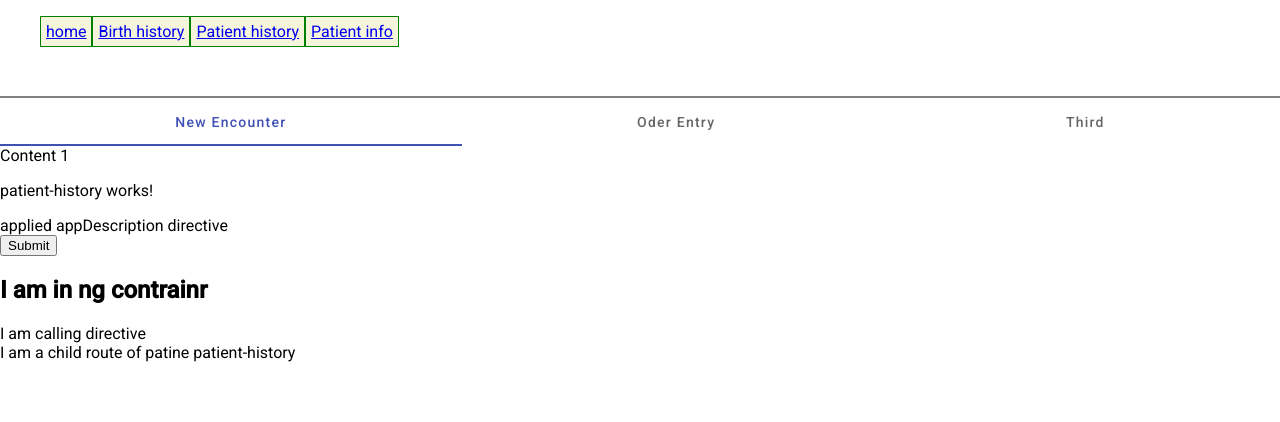
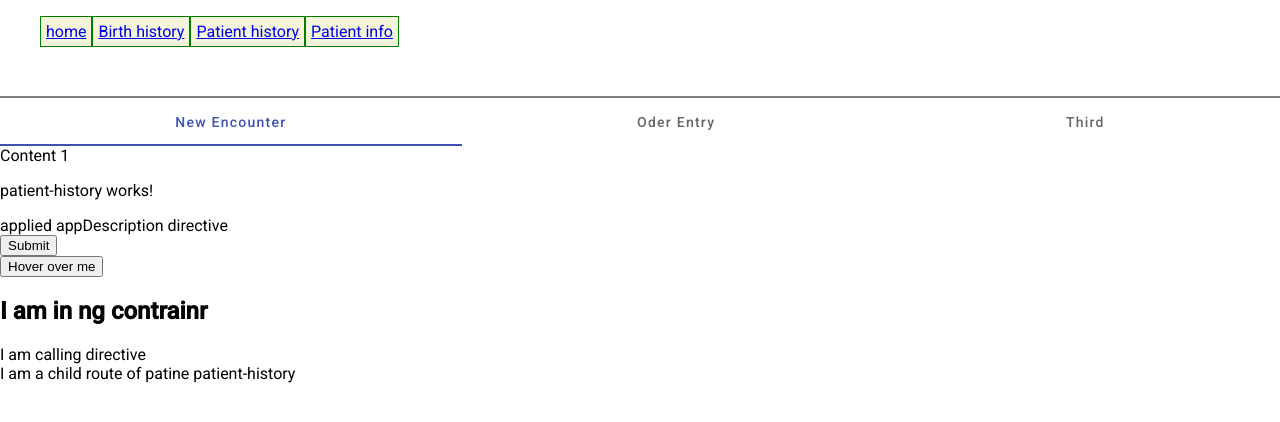
Before and after one commit to sshelake25/2023ng, an Angular app: page /patient-history in a window 1280 px wide. Shown: the top 422 px of the page. Built offline with nearby package versions, Linux system fonts and the light colour scheme.

Commit message:
midified directive for paramtied values

```diff
--- a/src/app/description.directive.ts
+++ b/src/app/description.directive.ts
@@ -11,6 +11,12 @@ import {
 })
 export class DescriptionDirective {
   @Input('appDescription') description: string;
+
+  @Input() descriptionText: string; // The actual description text
+  @Input() descriptionBgColor: string = 'black'; // Background color of the tooltip
+  @Input() descriptionTextColor: string = 'white'; // Text color of the tooltip
+  @Input() descriptionPosition: 'top' | 'bottom' = 'bottom'; // Position of the tooltip
+
   private tooltipElement: HTMLElement;
 
   constructor(private el: ElementRef, private renderer: Renderer2) {}
@@ -30,19 +36,37 @@ export class DescriptionDirective {
     this.removeTooltip();
   }
 
+  // private createTooltip() {
+  //   this.tooltipElement = this.renderer.createElement('span');
+
+  //   // Apply styles and position for the tooltip element here. This is a basic example.
+  //   this.renderer.setStyle(this.tooltipElement, 'position', 'relative');
+  //   this.renderer.setStyle(this.tooltipElement, 'backgroundColor', this.descriptionBgColor);
+  //   this.renderer.setStyle(this.tooltipElement, 'color', 'white');
+  //   this.renderer.setStyle(this.tooltipElement, 'padding', '5px');
+  //   this.renderer.setStyle(this.tooltipElement, 'borderRadius', '3px');
+  //   this.renderer.setStyle(this.tooltipElement, 'top', '100%');
+  //   this.renderer.setStyle(this.tooltipElement, 'left', '0');
+
+  //   const text = this.renderer.createText(this.description);
+  //   this.renderer.appendChild(this.tooltipElement, text);
+  //   this.renderer.appendChild(this.el.nativeElement, this.tooltipElement);
+  // }
+
   private createTooltip() {
     this.tooltipElement = this.renderer.createElement('span');
 
-    // Apply styles and position for the tooltip element here. This is a basic example.
-    this.renderer.setStyle(this.tooltipElement, 'position', 'relative');
-    this.renderer.setStyle(this.tooltipElement, 'backgroundColor', 'black');
-    this.renderer.setStyle(this.tooltipElement, 'color', 'white');
+    // Apply styles based on inputs
+    this.renderer.setStyle(this.tooltipElement, 'backgroundColor', this.descriptionBgColor);
+    this.renderer.setStyle(this.tooltipElement, 'color', this.descriptionTextColor);
     this.renderer.setStyle(this.tooltipElement, 'padding', '5px');
     this.renderer.setStyle(this.tooltipElement, 'borderRadius', '3px');
-    this.renderer.setStyle(this.tooltipElement, 'top', '100%');
-    this.renderer.setStyle(this.tooltipElement, 'left', '0');
 
-    const text = this.renderer.createText(this.description);
+    // Position the tooltip based on the 'descriptionPosition' input
+    const position = this.descriptionPosition === 'top' ? '0' : '100%';
+    this.renderer.setStyle(this.tooltipElement, 'top', position);
+
+    const text = this.renderer.createText(this.descriptionText);
     this.renderer.appendChild(this.tooltipElement, text);
     this.renderer.appendChild(this.el.nativeElement, this.tooltipElement);
   }
--- a/src/app/patient-history/patient-history.component.html
+++ b/src/app/patient-history/patient-history.component.html
@@ -1,13 +1,26 @@
 <p>patient-history works!</p>
 
-<div appDescription="This explain desc">applied appDescription directive</div>
+<div appDescription descriptionText="without other param">
+  applied appDescription directive
+</div>
 <button appDescription="Click this button to submit the form">Submit</button>
+<br />
+<!-- Parameterized usage -->
+<button
+  appDescription
+  [descriptionText]="'This is a custom description.'"
+  descriptionBgColor="blue"
+  descriptionTextColor="yellow"
+  descriptionPosition="top"
+>
+  Hover over me
+</button>
 
 <ng-container *ngIf="true">
-   <h2> I am in ng contrainr </h2>
+  <h2>I am in ng contrainr</h2>
 </ng-container>
 
-<div appTestImage>I am calling directive </div>
+<div appTestImage>I am calling directive</div>
 
 I am a child route of patine patient-history
 <router-outlet></router-outlet>
```
